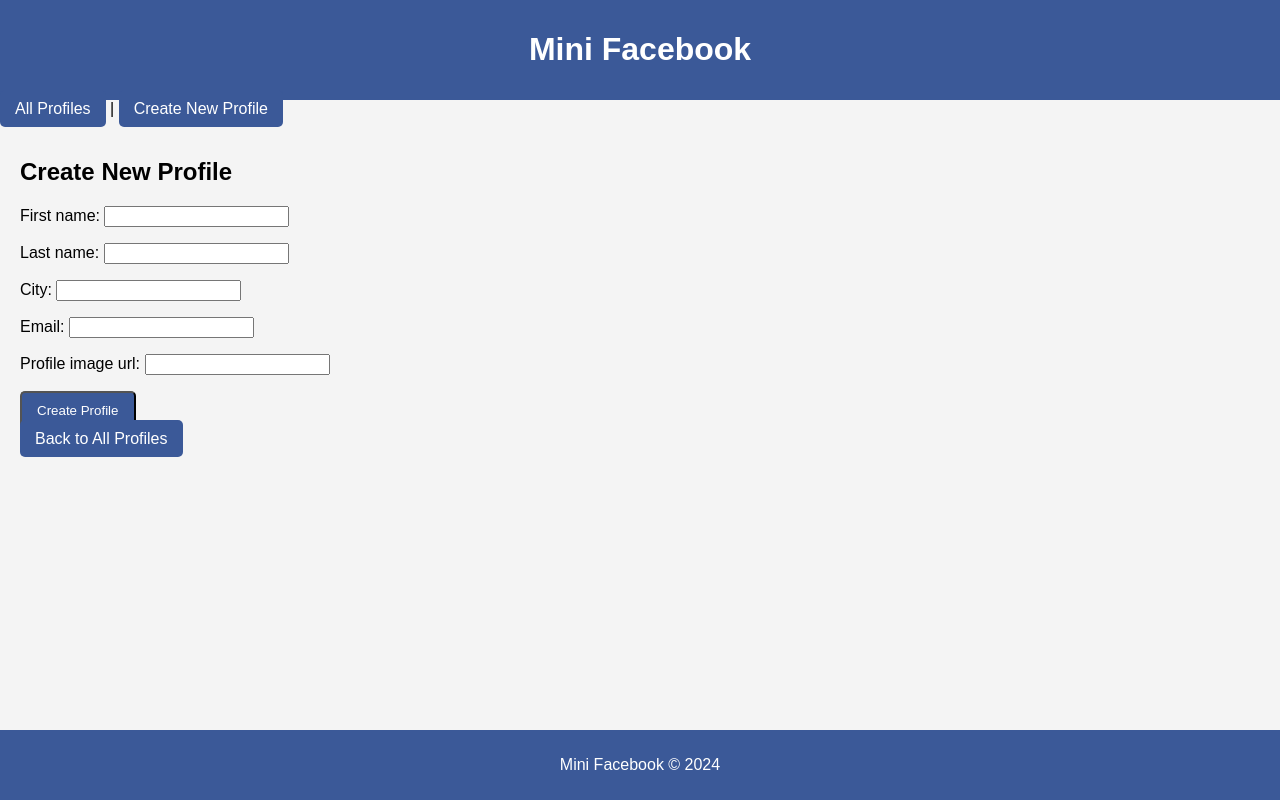
After one commit to evaromero3/cs412, a Django app: page /mini_fb/create_profile/ in a window 1280 px wide. The commit adds this page. Run offline with Django 4.2, Linux system fonts and the light colour scheme.

Commit message:
assignment 6

```diff
--- a/mini_fb/admin.py
+++ b/mini_fb/admin.py
@@ -1,5 +1,6 @@
 from django.contrib import admin
 from .models import Profile
+from .models import StatusMessage
 
 # Register your models here.
 admin.site.register(Profile)
--- /dev/null
+++ b/mini_fb/forms.py
@@ -0,0 +1,14 @@
+from django import forms
+from .models import Profile
+from .models import StatusMessage
+
+class CreateProfileForm(forms.ModelForm):
+    class Meta:
+        model = Profile
+        fields = ['first_name', 'last_name', 'city', 'email', 'profile_image_url']
+
+
+class CreateStatusMessageForm(forms.ModelForm):
+    class Meta:
+        model = StatusMessage
+        fields = ['message']
--- a/mini_fb/models.py
+++ b/mini_fb/models.py
@@ -1,7 +1,7 @@
 from django.db import models
+from django.urls import reverse
 
-# Create your models here.
-
+# Profile model for Facebook-like users
 class Profile(models.Model):
     first_name = models.CharField(max_length=30)
     last_name = models.CharField(max_length=30)
@@ -11,3 +11,21 @@ class Profile(models.Model):
 
     def __str__(self):
         return f"{self.first_name} {self.last_name}"
+
+    # Method to return all status messages for a profile, ordered by timestamp
+    def get_status_messages(self):
+        return self.statusmessage_set.all().order_by('-timestamp')
+
+    # Optional method to return the absolute URL for a profile (useful for redirecting)
+    def get_absolute_url(self):
+        return reverse('show_profile', args=[self.pk])
+
+
+# StatusMessage model to represent Facebook-like status updates
+class StatusMessage(models.Model):
+    timestamp = models.DateTimeField(auto_now_add=True)
+    message = models.TextField()
+    profile = models.ForeignKey(Profile, on_delete=models.CASCADE)
+
+    def __str__(self):
+        return f"Message from {self.profile.first_name} at {self.timestamp}"
--- a/mini_fb/templates/mini_fb/base.html
+++ b/mini_fb/templates/mini_fb/base.html
@@ -9,10 +9,14 @@
     <link rel="stylesheet" type="text/css" href="{% static 'mini_fb/styles.css' %}">
 </head>
 <body>
+
     <header>
         <h1>Mini Facebook</h1>
     </header>
-
+    <nav>
+    <a href="{% url 'show_all_profiles' %}">All Profiles</a>
+    | <a href="{% url 'create_profile' %}">Create New Profile</a>
+</nav>
     <main>
         {% block content %}
         {% endblock %}
--- /dev/null
+++ b/mini_fb/templates/mini_fb/create_profile_form.html
@@ -0,0 +1,13 @@
+{% extends 'mini_fb/base.html' %}
+
+{% block content %}
+<h2>Create New Profile</h2>
+
+<form method="POST">
+    {% csrf_token %}
+    {{ form.as_p }}
+    <button type="submit">Create Profile</button>
+</form>
+
+<a href="{% url 'show_all_profiles' %}">Back to All Profiles</a>
+{% endblock %}
--- a/mini_fb/templates/mini_fb/show_all_profiles.html
+++ b/mini_fb/templates/mini_fb/show_all_profiles.html
@@ -11,10 +11,10 @@
     </tr>
     {% for profile in profiles %}
     <tr>
-        <td>{{ profile.first_name }}</td>
+        <td><a href="{% url 'show_profile' profile.pk %}">{{ profile.first_name }}</a></td>
         <td>{{ profile.last_name }}</td>
         <td>{{ profile.city }}</td>
-        <td><img src="{{ profile.profile_image_url }}" alt="{{ profile.first_name }}" width="100"></td>
+        <td><a href="{% url 'show_profile' profile.pk %}"><img src="{{ profile.profile_image_url }}" width="100"></a></td>
     </tr>
     {% endfor %}
 </table>
--- a/mini_fb/urls.py
+++ b/mini_fb/urls.py
@@ -1,6 +1,11 @@
 from django.urls import path
-from .views import ShowAllProfilesView
+from .views import ShowAllProfilesView, ShowProfilePageView
+from .views import CreateProfileView
+from .views import CreateStatusMessageView
 
 urlpatterns = [
     path('', ShowAllProfilesView.as_view(), name='show_all_profiles'),
+    path('profile/<int:pk>/', ShowProfilePageView.as_view(), name='show_profile'),
+    path('create_profile/', CreateProfileView.as_view(), name='create_profile'),
+    path('profile/<int:pk>/create_status/', CreateStatusMessageView.as_view(), name='create_status'),
 ]
--- a/mini_fb/views.py
+++ b/mini_fb/views.py
@@ -1,10 +1,50 @@
-from django.shortcuts import render
+from django.urls import reverse
+from django.shortcuts import get_object_or_404
+from django.views.generic import ListView, DetailView, CreateView
+from .models import Profile, StatusMessage
+from .forms import CreateProfileForm, CreateStatusMessageForm
 
-# Create your views here.
-from django.views.generic import ListView
-from .models import Profile
-
+# View to show all profiles
 class ShowAllProfilesView(ListView):
     model = Profile
     template_name = 'mini_fb/show_all_profiles.html'
     context_object_name = 'profiles'
+
+# View to show a single profile page
+class ShowProfilePageView(DetailView):
+    model = Profile
+    template_name = 'mini_fb/show_profile.html'
+    context_object_name = 'profile'
+
+# View to create a new profile
+class CreateProfileView(CreateView):
+    model = Profile
+    form_class = CreateProfileForm
+    template_name = 'mini_fb/create_profile_form.html'
+
+    # After successfully creating a profile, redirect to the profile page
+    def get_success_url(self):
+        return reverse('show_profile', args=[self.object.pk])
+
+# View to create a new status message for a specific profile
+class CreateStatusMessageView(CreateView):
+    model = StatusMessage
+    form_class = CreateStatusMessageForm
+    template_name = 'mini_fb/create_status_form.html'
+
+    # Attach the Profile to the StatusMessage
+    def form_valid(self, form):
+        profile = get_object_or_404(Profile, pk=self.kwargs['pk'])
+        form.instance.profile = profile
+        return super().form_valid(form)
+
+    # After successfully posting a status, redirect back to the profile page
+    def get_success_url(self):
+        profile_pk = self.kwargs['pk']  # Pass the profile pk correctly
+        return reverse('show_profile', args=[profile_pk])
+
+    # Adding profile to context for use in the template
+    def get_context_data(self, **kwargs):
+        context = super().get_context_data(**kwargs)
+        context['profile'] = get_object_or_404(Profile, pk=self.kwargs['pk'])
+        return context
--- a/static/mini_fb/styles.css
+++ b/static/mini_fb/styles.css
@@ -54,14 +54,6 @@ tr:nth-child(even) {
     background-color: #f2f2f2;
 }
 
-/* Profile Image Styling */
-img {
-    border-radius: 50%;
-    height: 100px;
-    width: 100px;
-    object-fit: cover;
-}
-
 /* Buttons and Links */
 a, button {
     background-color: #3b5998;
@@ -75,3 +67,11 @@ a, button {
 a:hover, button:hover {
     background-color: #2d4373;
 }
+
+/* Profile Image on show_profile page */
+.profile-image-large {
+    height: 200px;
+    width: 200px;
+    object-fit: cover;
+    border-radius: 0 !important; /* This will ensure the image is square */
+}
```
Also changed, not shown: mini_fb/templates/mini_fb/create_status_form.html (added, +13 -0 lines), mini_fb/templates/mini_fb/show_profile.html (added, +26 -0 lines), db.sqlite3, mini_fb/migrations/0002_statusmessage.py (added).
